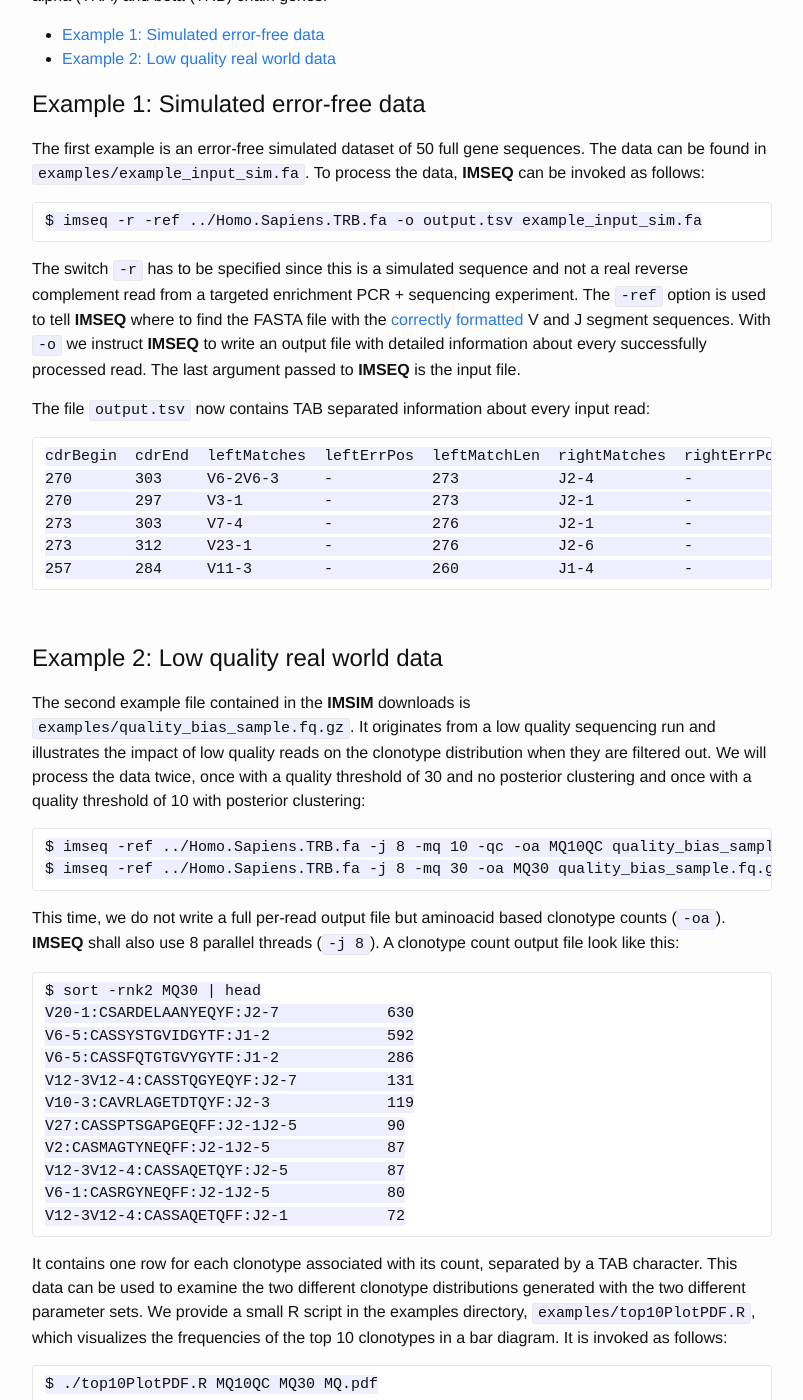
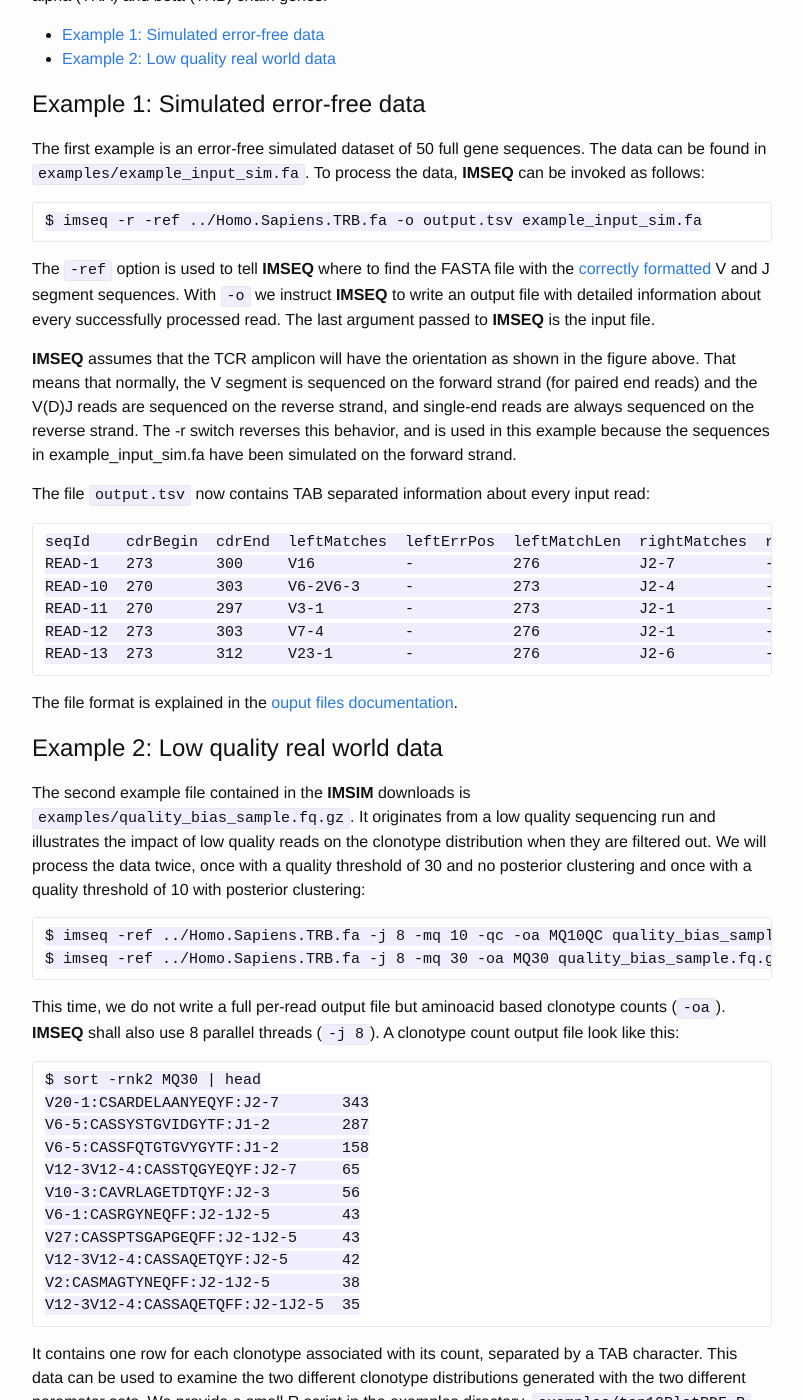
Before and after one commit to lkuchenb/imseq, a Jekyll site: the page built from tutorial.md, in a window 1280 px wide and 1400 px high, scrolled down 195 px. Shown: the whole window, without its empty margins (238-1041 px from the left). Built offline with Jekyll 4.4.1, drawn with Linux system fonts in a browser that asks for light colours.

Commit message:
Updates Tutorial, manual and Tarballs
Manual contains TSV output format description
Tutorial now contains sequence ID in example TSV output. Reference to
manual for column explanation.
Tutorial fixes
New Tarballs with simplified FASTA IDs for simulated sequences to match
tutorial

````diff
--- a/tutorial.md
+++ b/tutorial.md
@@ -17,18 +17,20 @@
 
     $ imseq -r -ref ../Homo.Sapiens.TRB.fa -o output.tsv example_input_sim.fa
 
-The switch ```-r``` has to be specified since this is a simulated sequence and not a real reverse complement read from a targeted enrichment PCR + sequencing experiment. The ```-ref``` option is used to tell **IMSEQ** where to find the FASTA file with the [correctly formatted](../fastaFormat) V and J segment sequences. With ```-o``` we instruct **IMSEQ** to write an output file with detailed information about every successfully processed read. The last argument passed to **IMSEQ** is the input file.
+The ```-ref``` option is used to tell **IMSEQ** where to find the FASTA file with the [correctly formatted](../fastaFormat) V and J segment sequences. With ```-o``` we instruct **IMSEQ** to write an output file with detailed information about every successfully processed read. The last argument passed to **IMSEQ** is the input file.
+
+**IMSEQ** assumes that the TCR amplicon will have the orientation as shown in the figure above. That means that normally, the V segment is sequenced on the forward strand (for paired end reads) and the V(D)J reads are sequenced on the reverse strand, and single-end reads are always sequenced on the reverse strand. The -r switch reverses this behavior, and is used in this example because the sequences in example_input_sim.fa have been simulated on the forward strand.
 
 The file ```output.tsv``` now contains TAB separated information about every input read:
 
-    cdrBegin  cdrEnd  leftMatches  leftErrPos  leftMatchLen  rightMatches  rightErrPos  rightMatchLen  cdrNucSeq                                cdrAASeq
-    270       303     V6-2V6-3     -           273           J2-4          -            31             TGTGCCAGCATTTCCAAAGACATTCAGTACTTC        CASISKDIQYF
-    270       297     V3-1         -           273           J2-1          -            31             TGTGCCTGCTACAATGAGCAGTTCTTC              CACYNEQFF
-    273       303     V7-4         -           276           J2-1          -            31             TGTGCCGGCTGCTTAGATGAGCAGTTCTTC           CAGCLDEQFF
-    273       312     V23-1        -           276           J2-6          -            31             TGCGCCAGCAGGCAATCTGAGGCCAACGTCCTGACTTTC  CASRQSEANVLTF
-    257       284     V11-3        -           260           J1-4          -            31             TGTGCCACCAGTGAAAAACTGTTTTTT              CATSEKLFF
+    seqId    cdrBegin  cdrEnd  leftMatches  leftErrPos  leftMatchLen  rightMatches  rightErrPos  rightMatchLen  cdrNucSeq                                cdrAASeq
+    READ-1   273       300     V16          -           276           J2-7          -            31             TGTGCCAGCACCTACGAGCAGTACTTC              CASTYEQYF
+    READ-10  270       303     V6-2V6-3     -           273           J2-4          -            31             TGTGCCAGCATTTCCAAAGACATTCAGTACTTC        CASISKDIQYF
+    READ-11  270       297     V3-1         -           273           J2-1          -            31             TGTGCCTGCTACAATGAGCAGTTCTTC              CACYNEQFF
+    READ-12  273       303     V7-4         -           276           J2-1          -            31             TGTGCCGGCTGCTTAGATGAGCAGTTCTTC           CAGCLDEQFF
+    READ-13  273       312     V23-1        -           276           J2-6          -            31             TGCGCCAGCAGGCAATCTGAGGCCAACGTCCTGACTTTC  CASRQSEANVLTF
 
-<p style="margin-top:50px"></p>
+The file format is explained in the [ouput files documentation](../manual/#output-files).
 
 ## Example 2: Low quality real world data
 
@@ -40,16 +42,16 @@
 This time, we do not write a full per-read output file but aminoacid based clonotype counts (```-oa```). **IMSEQ** shall also use 8 parallel threads (```-j 8```). A clonotype count output file look like this:
 
     $ sort -rnk2 MQ30 | head
-    V20-1:CSARDELAANYEQYF:J2-7            630
-    V6-5:CASSYSTGVIDGYTF:J1-2             592
-    V6-5:CASSFQTGTGVYGYTF:J1-2            286
-    V12-3V12-4:CASSTQGYEQYF:J2-7          131
-    V10-3:CAVRLAGETDTQYF:J2-3             119
-    V27:CASSPTSGAPGEQFF:J2-1J2-5          90
-    V2:CASMAGTYNEQFF:J2-1J2-5             87
-    V12-3V12-4:CASSAQETQYF:J2-5           87
-    V6-1:CASRGYNEQFF:J2-1J2-5             80
-    V12-3V12-4:CASSAQETQFF:J2-1           72
+    V20-1:CSARDELAANYEQYF:J2-7       343
+    V6-5:CASSYSTGVIDGYTF:J1-2        287
+    V6-5:CASSFQTGTGVYGYTF:J1-2       158
+    V12-3V12-4:CASSTQGYEQYF:J2-7     65
+    V10-3:CAVRLAGETDTQYF:J2-3        56
+    V6-1:CASRGYNEQFF:J2-1J2-5        43
+    V27:CASSPTSGAPGEQFF:J2-1J2-5     43
+    V12-3V12-4:CASSAQETQYF:J2-5      42
+    V2:CASMAGTYNEQFF:J2-1J2-5        38
+    V12-3V12-4:CASSAQETQFF:J2-1J2-5  35
 
 It contains one row for each clonotype associated with its count, separated by a TAB character. This data can be used to examine the two different clonotype distributions generated with the two different parameter sets. We provide a small R script in the examples directory, ```examples/top10PlotPDF.R```, which visualizes the frequencies of the top 10 clonotypes in a bar diagram. It is invoked as follows:
 
@@ -57,6 +59,8 @@
 
 The output file, ```MQ.pdf```, should contain the following plot:
 
-![Tutorial Example 2 Result](../images/MQ30vsMQ10example.png)
+<div style="text-align:center; margin-bottom:20px">
+<img alt="Tutorial Example 2 Result" src="../images/MQ30vsMQ10example.png"/>
+</div>
 
 The example clearly shows that a simple quality filtering approach can drastically change the clonotype distribution and indicates that erroneous reads should rather be rescued and corrected than discarded.
````
Also changed, not shown: manual.md (+12 -1 lines), 3 other files.
